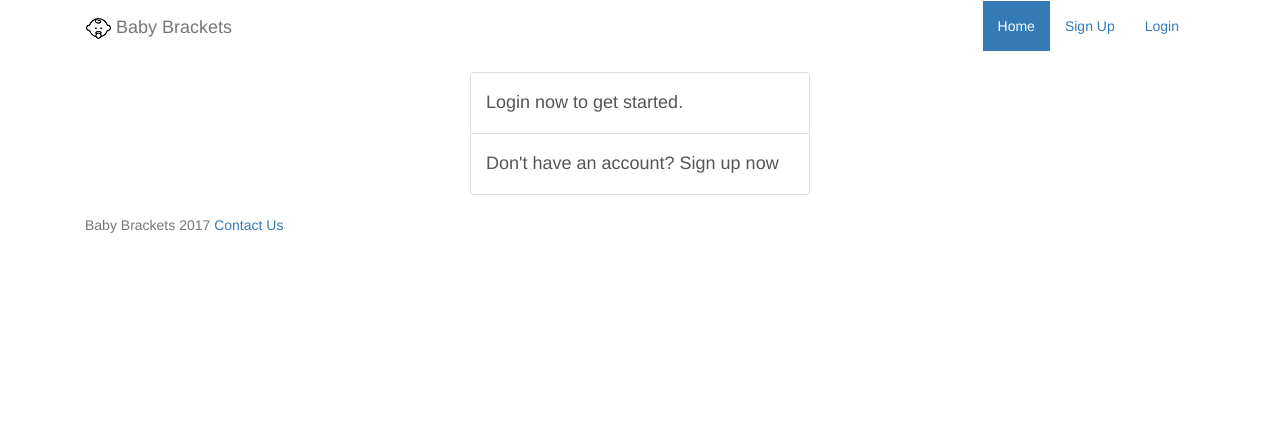
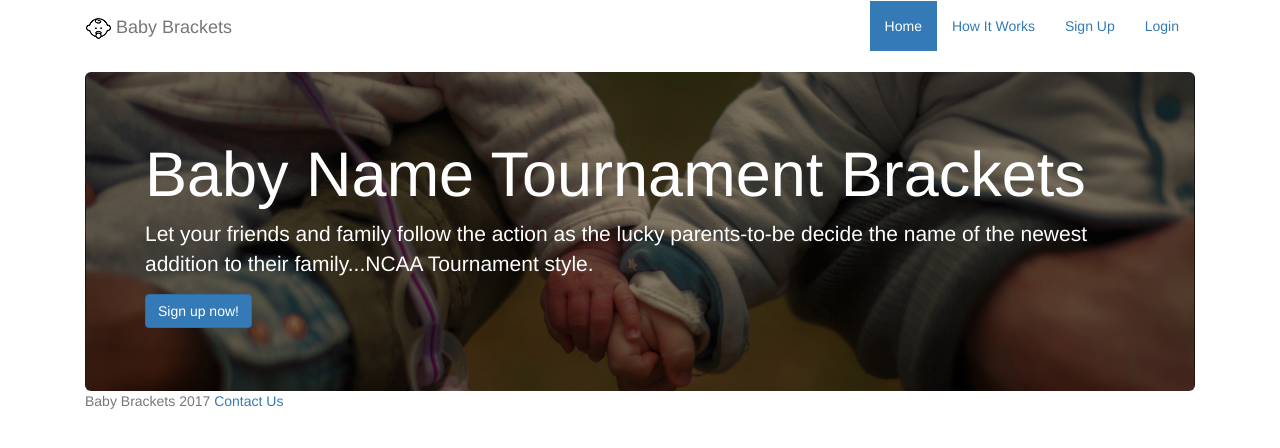
Before and after one commit to kw2h/baby_brackets, a Python web app: template app/templates/index.html in a window 1280 px wide. Shown: the top 448 px of the page. Run offline with Jinja, Linux system fonts and the light colour scheme; the template is opened without the code that fills it, so the values that code supplies are empty; some libraries are stand-ins or nearby versions.

Commit message:
adding a how to page and added formatting to incorrect guesses

```diff
--- a/app/templates/base.html
+++ b/app/templates/base.html
@@ -36,6 +36,13 @@
                 class="active" ><a href="#">Home</a>
               {% else %}
                 ><a href="{{ url_for('index') }}">Home</a>
+              {% endif %}
+              </li>
+              <li role="presentation"
+              {% if active_page == 'howto' %}
+                class="active" ><a href="#">How It Works</a>
+              {% else %}
+                ><a href="{{ url_for('howto') }}">How It Works</a>
               {% endif %}
               </li>
               {% if g.user.is_authenticated %}
--- a/app/templates/index.html
+++ b/app/templates/index.html
@@ -2,6 +2,17 @@
 {% set active_page = "index" %}
 {% block content %}
   {% include 'flash.html' %}
+  <style>
+  .jumbotron {
+      margin-bottom: 0px;
+      background-image: url("{{ url_for('static', filename='img/alona-kraft-225905.jpg') }}");
+      background-position: 0% 25%;
+      background-size: cover;
+      background-repeat: no-repeat;
+      color: white;
+      /*text-shadow: black 0.3em 0.3em 0.3em;*/
+  }
+  </style>
   <div class="col-md-12">
     {% if g.user.is_authenticated %}
     <div class="col-md-offset-4 col-md-4">
@@ -26,11 +37,15 @@
       </div>
     </div>
     {% else %}
-    <div class="col-md-offset-4 col-md-4">
-      <div class="list-group">
-        <a class="list-group-item" href="{{ url_for('login') }}"><h4>Login now to get started.</h4></a>
-        <a class="list-group-item" href="{{ url_for('register') }}"><h4>Don't have an account? Sign up now</h4></a>
-      </div>
+    <!-- Main component for a primary marketing message or call to action -->
+    <div class="jumbotron">
+      <h1>Baby Name Tournament Brackets</h1>
+      <p>Let your friends and family follow the action as the lucky
+        parents-to-be decide the name of the newest addition to their
+        family...NCAA Tournament style.</p>
+      <p>
+        <a href="{{ url_for('register') }}" class="btn btn-primary btn-large">Sign up now!</a>
+      </p>
     </div>
     {% endif %}
   </div>
```
Also changed, not shown: app/templates/howto.html (added, +33 -0 lines), app/templates/view.html (+8 -8 lines), app/views.py (+21 -12 lines), app/static/img/alona-kraft-225905.jpg (added).
